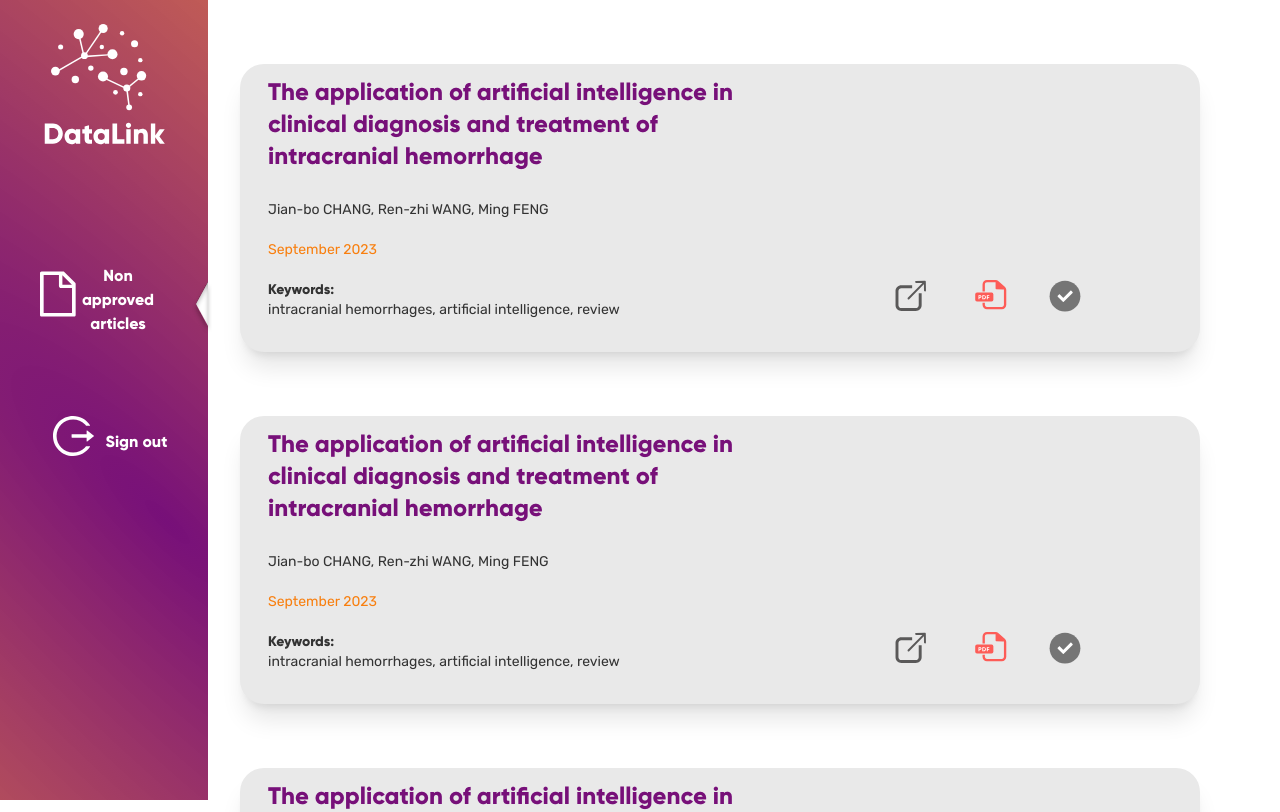
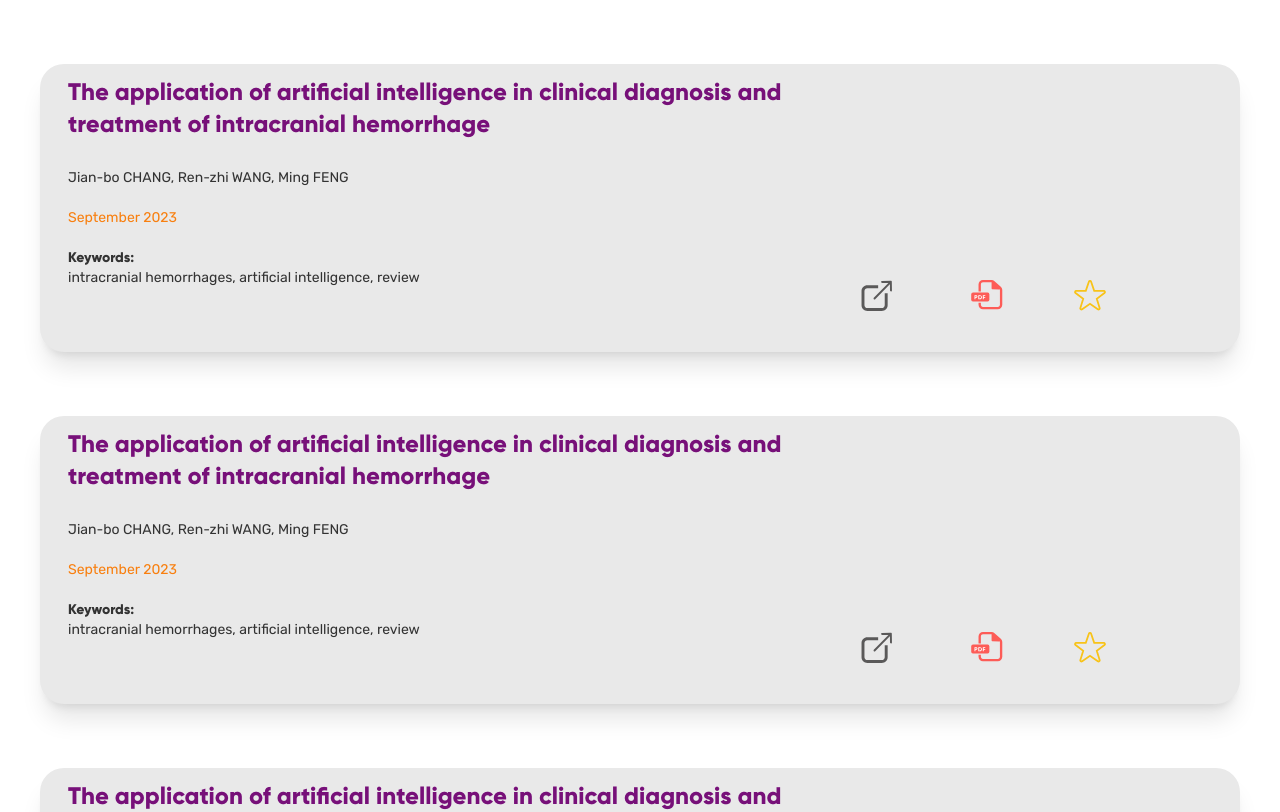
Before and after one commit to G-Rania/tp-igl, a React (Create React App) app in the folder tp-warafi/: page /signup in a window 1280 px wide. Shown: the top 812 px of the page. Built offline with nearby package versions, Linux system fonts and the light colour scheme.

Commit message:
favorites + modview

```diff
--- a/tp-warafi/src/App.js
+++ b/tp-warafi/src/App.js
@@ -1,7 +1,7 @@
 
 import './App.css'
 //import Adminbarre from './Components/AdminPage/Adminbarre.jsx';
-import Modview from './Pages/Modview';
+//import Modview from './Pages/Modview';
 /*import './index.css'
 import ManageMods from './Pages/ManageMods';
 import UploadFile from './Pages/UploadFile';
@@ -14,6 +14,8 @@ import {
 import LandingPage from './Pages/LandingPage.jsx';
 import Signup from './Pages/Sign-up.jsx'
 import Login from './Pages/Login.jsx';*/
+//import Article_user from './Components/Userview/Article_user.jsx'
+import FavoritesPage from './Pages/FavoritesPage';
 
 function App() {
   return (
@@ -31,7 +33,9 @@ function App() {
     </BrowserRouter>*/
    //<UploadFile/>
    //<ManageMods/>
-   <Modview/>
+   //<Modview/>
+   //<Article_user/>
+   <FavoritesPage/>
     );
 }
 
--- /dev/null
+++ b/tp-warafi/src/Components/Userview/Article_user.jsx
@@ -0,0 +1,43 @@
+import React, {useState} from "react";
+import pdf from "../../assets/Usersview/pdf.svg";
+import fav from "../../assets/Usersview/fav.svg";
+import notfav from "../../assets/Usersview/notfav.svg";
+import details from "../../assets/Usersview/showdetails.svg"
+
+
+const Article = ({article}) => {
+
+    const [favorite, setApproved] = useState(false);
+
+    const handleFavorite = () =>{
+        setApproved(!favorite);
+    }
+
+
+
+    return(
+        <div className="bg-[#E9E9E9] rounded-3xl mx-10 mt-16 h-72 shadow-xl flex flex-row">
+            <div className="bg-none">
+            <h1 className="text-[#771079] font1 text-sm sm:text-lg md:text-2xl ml-7 mt-3">{article.title}</h1>
+            <p className="text-[#333333] font2 text-xs lg:text-sm ml-7 mt-7">{article.authors} <br/> <br/>
+            <span className="text-[#F87F0F]">{article.date}</span> <br/> <br/>
+            <span className="font1">Keywords: </span> <br/>
+            {article.keywords}
+            </p>
+            </div>
+             <div className="flex justify-start flex-col h-28 lg:flex-row lg:justify-around w-64 sm:w-120 ml-auto mt-5 sm:mt-auto sm:mr-14 md:mr-24 md:mb-7 lg:mb-0 ">
+                <button className="ml-16 w-5 mb-5 lg:w-8 lg:m-4">
+                    <img src={details} alt="display details"></img>
+                </button>
+                <a href="vers pdf" className="w-6 ml-14 translate-x-1 mb-5 lg:w-8 lg:m-4 lg:mt-10">
+                    <img src={pdf} alt="lien vers pdf"></img>
+                </a>
+                <button>
+                <img src={favorite? fav : notfav} alt="state article" onClick={handleFavorite} className="w-6 ml-16 lg:w-8 lg:m-4"></img>
+                </button>
+             </div>
+        </div>
+    )
+}
+
+export default Article
--- /dev/null
+++ b/tp-warafi/src/Pages/FavoritesPage.jsx
@@ -0,0 +1,29 @@
+import React from "react";
+import Article from '../Components/Userview/Article_user'
+
+
+
+const FavoritesPage = () =>{
+
+     /* ceci est pour le test*/
+     const article = {
+        title: "The application of artificial intelligence in clinical diagnosis and treatment of intracranial hemorrhage",
+        authors: "Jian-bo CHANG, Ren-zhi WANG, Ming FENG",
+        date: "September 2023",
+        keywords:" intracranial hemorrhages, artificial intelligence, review",
+    }
+
+    return (
+        /*ici on rajoute la barre*/
+        <div className="flex flex-col justify-center">
+            <Article article={article}/>
+            <Article article={article}/>
+            <Article article={article}/>
+            <Article article={article}/>
+            <Article article={article}/>
+        </div>
+    )
+
+}
+
+export default FavoritesPage
```
Also changed, not shown: tp-warafi/src/Pages/Modview.jsx (+2 -13 lines), tp-warafi/src/Components/Modview/Article.jsx (renamed from tp-warafi/src/Components/Usersview/Article.jsx), tp-warafi/src/Components/Modview/Modbarre.jsx (renamed from tp-warafi/src/Components/Usersview/Modbarre.jsx), tp-warafi/src/Components/Modview/Modinfo.jsx (renamed from tp-warafi/src/Components/Usersview/Modinfo.jsx), tp-warafi/src/assets/Usersview/fav.svg (added), tp-warafi/src/assets/Usersview/notfav.svg (added).
